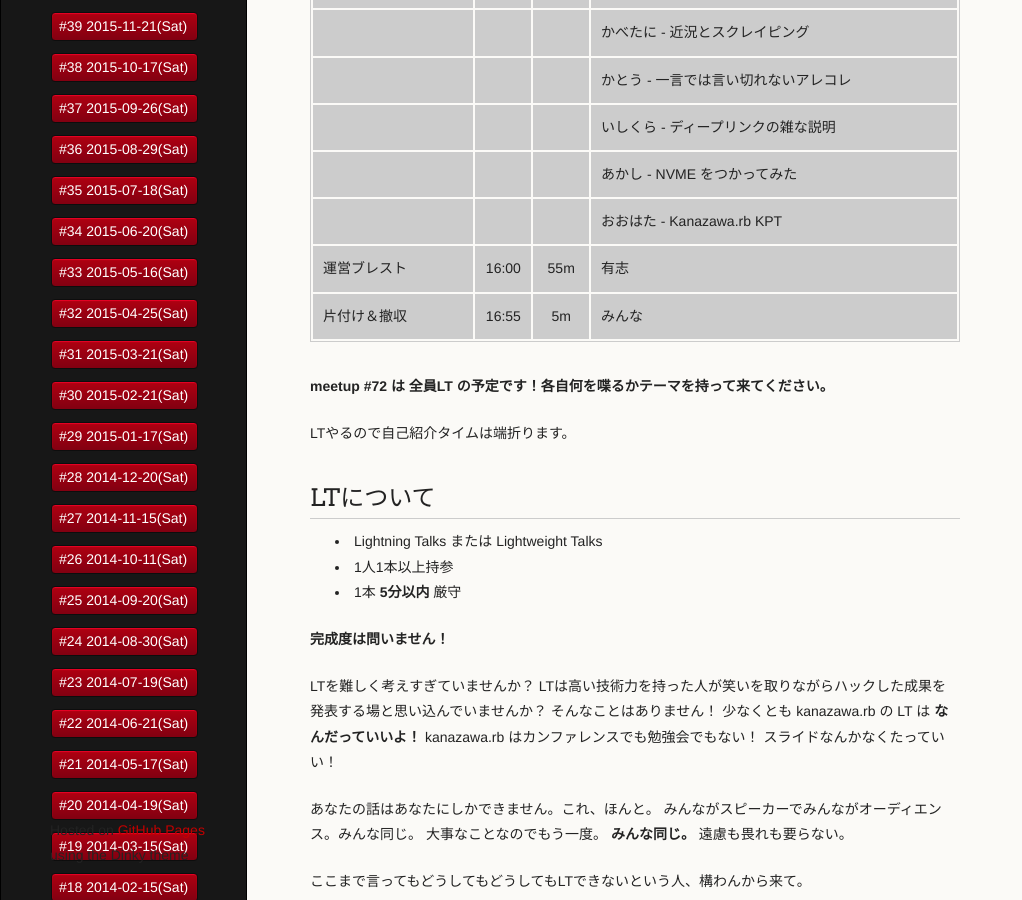
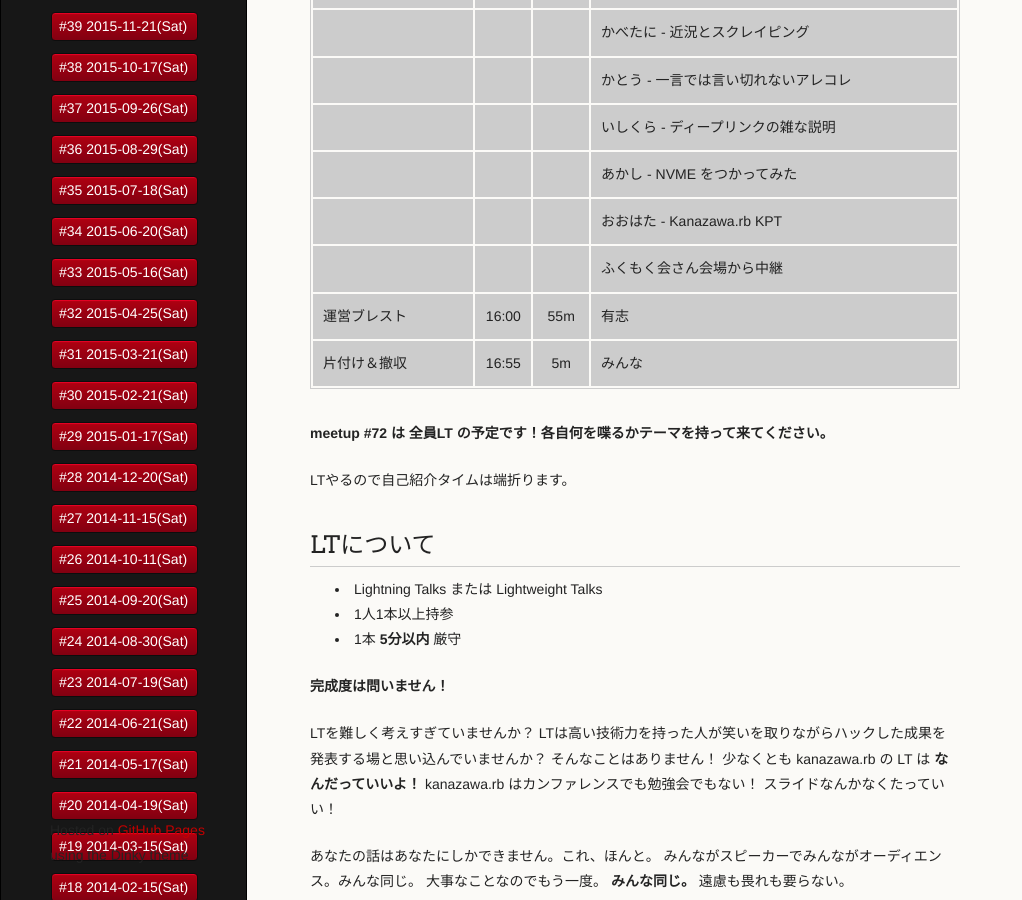
Before and after one commit to kanazawarb/meetup, a Jekyll site: the page built from 72/index.md, in a window 1280 px wide and 900 px high, scrolled down 1557 px. Shown: the whole window, without its empty margins (0-1022 px from the left). Built offline with Jekyll 4.4.1, drawn with Linux system fonts in a browser that asks for light colours; a script that is not in the unit is left out.

Commit message:
update 72 LT

```diff
--- a/72/index.md
+++ b/72/index.md
@@ -65,6 +65,7 @@ Twitter 上で表明してもらえると助かります。
 |                                   |       |      | いしくら - ディープリンクの雑な説明                     |
 |                                   |       |      | あかし - NVME をつかってみた                            |
 |                                   |       |      | おおはた - Kanazawa.rb KPT                              |
+|                                   |       |      | ふくもく会さん会場から中継                              |
 | 運営ブレスト                      | 16:00 | 55m  | 有志                                                    |
 | 片付け＆撤収                      | 16:55 | 5m   | みんな                                                  |
 
```
